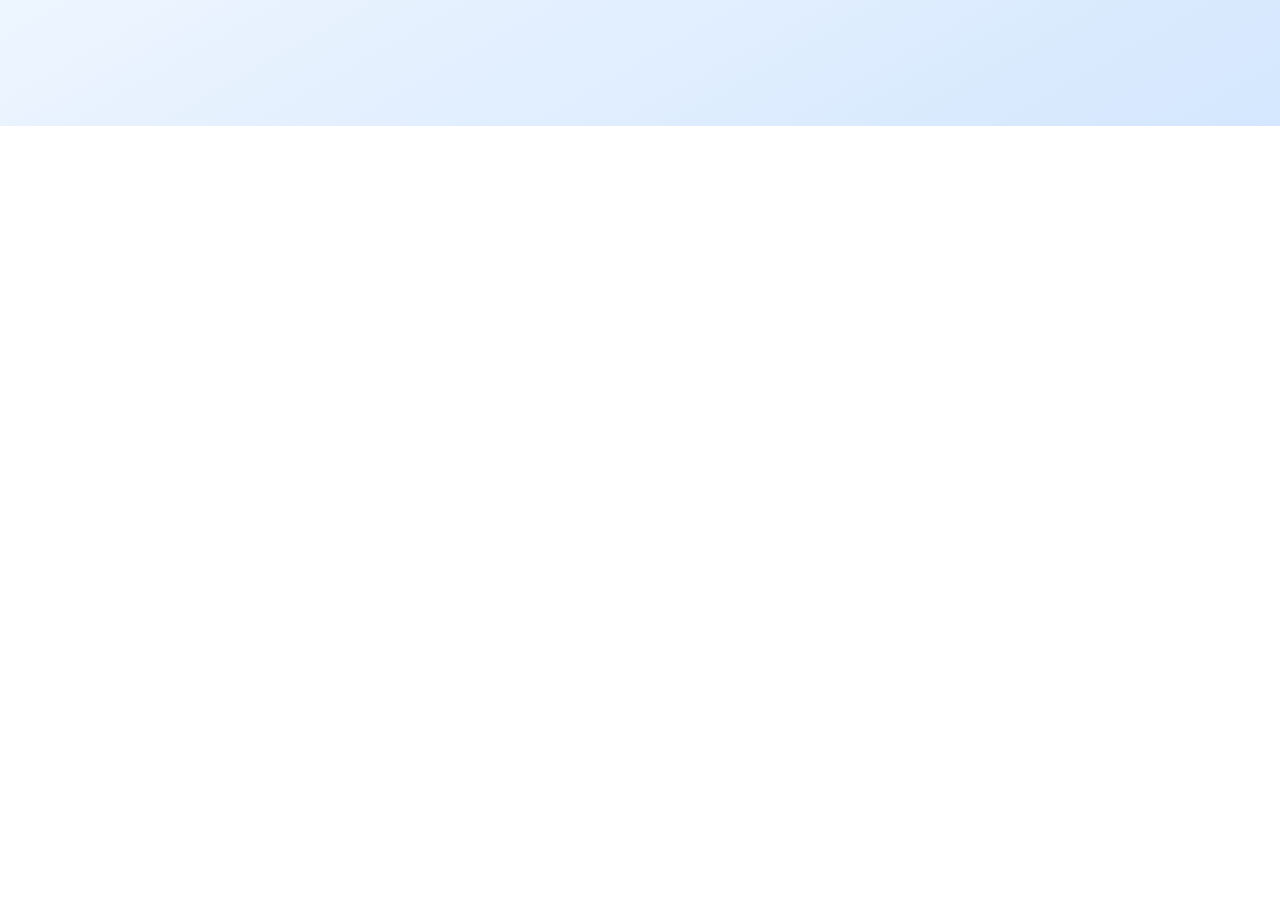
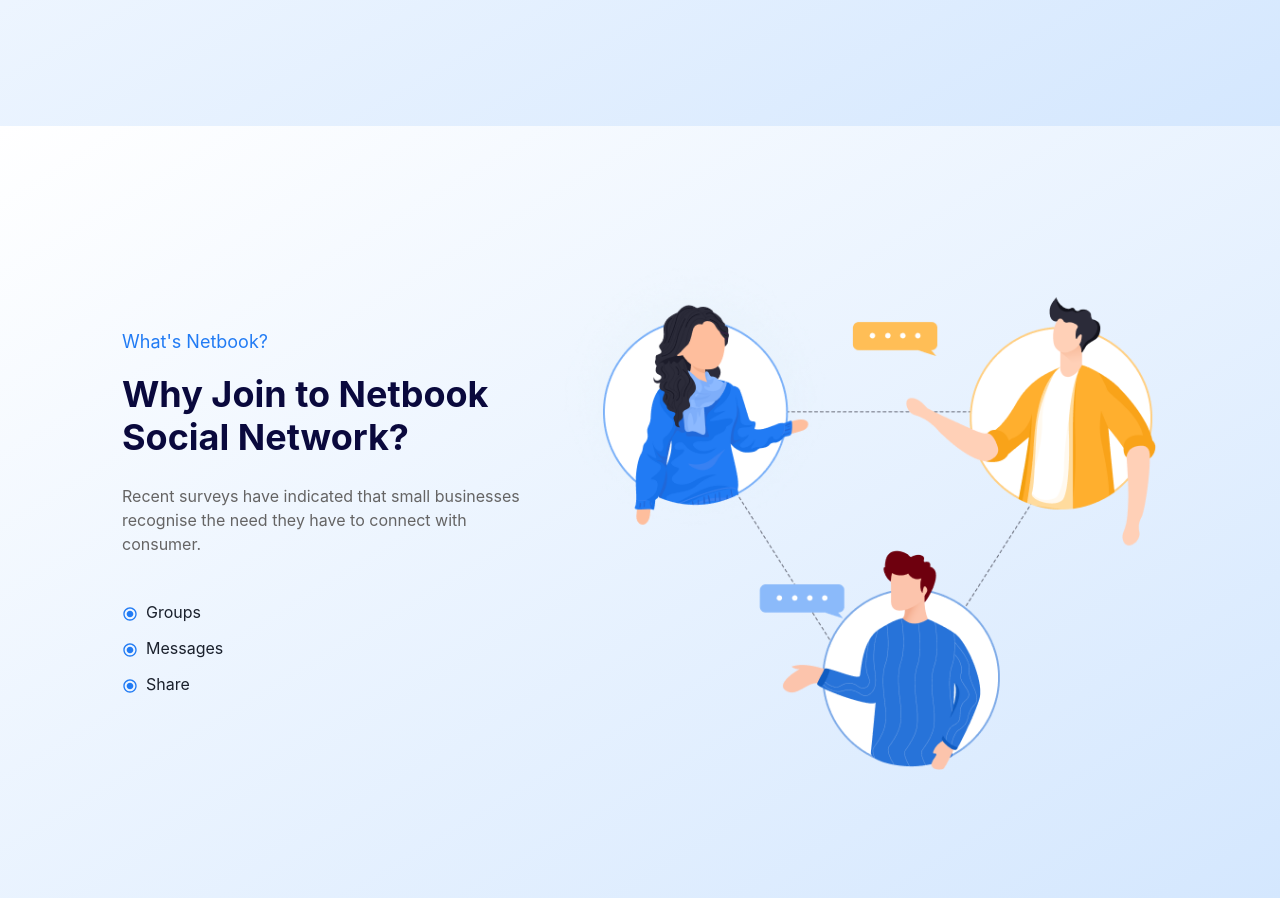
Before and after one commit to ricoputrap/landing-netbook, a Next.js app: page / in a window 1280 px wide. Shown: the part 602-1500 px from the top of the page. Before the commit the page ends 800 px from the top, so only its background shows below. Built offline with nearby package versions, Linux system fonts and the light colour scheme.

Commit message:
+T2 init the contents of section Reason in Home page

```diff
--- /dev/null
+++ b/components/atoms/ListItem.js
@@ -0,0 +1,14 @@
+import React from 'react'
+import { ListIcon, ListItem as ChakraListItem } from "@chakra-ui/react";
+import { MdRadioButtonChecked } from "react-icons/md"
+
+const ListItem = ({ children }) => {
+  return (
+    <ChakraListItem>
+      <ListIcon as={MdRadioButtonChecked} color="blue.primary" />
+      { children }
+    </ChakraListItem>
+  )
+}
+
+export default ListItem
--- /dev/null
+++ b/components/atoms/Typography.js
@@ -0,0 +1,19 @@
+import { Heading } from "@chakra-ui/react";
+import styled from "@emotion/styled";
+
+export const SectionTitle = styled(Heading)`
+  font-size: 36px;
+  color: var(--chakra-colors-black-1);
+  margin-top: 10px !important;
+`;
+
+export const SectionSubtitle = styled.p`
+  font-size: 18px;
+  color: var(--chakra-colors-blue-primary);
+`;
+
+export const SectionDescription = styled.p`
+  font-size: 16px;
+  color: var(--chakra-colors-gray-1);
+  margin-top: 16px !important;
+`;
--- /dev/null
+++ b/components/molecules/ReasonContents.js
@@ -0,0 +1,30 @@
+import { List, Stack } from '@chakra-ui/react'
+import React from 'react'
+import ListItem from '../atoms/ListItem'
+import { SectionDescription, SectionSubtitle, SectionTitle } from '../atoms/Typography'
+
+const ReasonContents = () => {
+  return (
+    <Stack>
+      <SectionSubtitle>
+        What&apos;s Netbook?
+      </SectionSubtitle>
+
+      <SectionTitle as="h2">
+        Why Join to Netbook Social Network?
+      </SectionTitle>
+
+      <SectionDescription>
+        Recent surveys have indicated that small businesses recognise the need they have to connect with consumer.
+      </SectionDescription>
+
+      <List spacing={3} marginTop="36px !important">
+        <ListItem>Groups</ListItem>
+        <ListItem>Messages</ListItem>
+        <ListItem>Share</ListItem>
+      </List>
+    </Stack>
+  )
+}
+
+export default ReasonContents
--- /dev/null
+++ b/components/organisms/Reason.js
@@ -0,0 +1,33 @@
+import { Box, Flex } from '@chakra-ui/react'
+import React from 'react'
+import { Section } from '../atoms/Section'
+import ReasonContents from '../molecules/ReasonContents'
+import HeroImage from "../../public/img/hero.png"
+import Image from 'next/image'
+
+const Reason = () => {
+  return (
+    <Section id="reason">
+      <Flex
+        padding={{ base: "40px", sm: "80px", md: "122px" }}
+        columnGap="20px"
+        justifyContent="space-between"
+        alignItems="center"
+      >
+        <Box flexBasis={{ base: "100%", lg: "40%" }}>
+          <ReasonContents />
+        </Box>
+
+        <Box
+          flexBasis={{ base: "0", lg: "60%" }}
+          display={{ base: "none", lg: "block" }}
+          textAlign="center"
+        >
+          <Image src={HeroImage} alt="hero-img" />
+        </Box>
+      </Flex>
+    </Section>
+  )
+}
+
+export default Reason
--- a/package.json
+++ b/package.json
@@ -15,7 +15,8 @@
     "framer-motion": "^7.2.1",
     "next": "12.2.5",
     "react": "18.2.0",
-    "react-dom": "18.2.0"
+    "react-dom": "18.2.0",
+    "react-icons": "^4.4.0"
   },
   "devDependencies": {
     "eslint": "8.22.0",
--- a/pages/_app.js
+++ b/pages/_app.js
@@ -6,6 +6,13 @@
     white: "#FFFFFF",
     blue: {
       "primary": "#217BF4",
+    },
+    black: {
+      "1": "#0A093D",
+      "2": "#171648"
+    },
+    gray: {
+      "1": "#656464"
     }
   }
 })
--- a/pages/index.js
+++ b/pages/index.js
@@ -1,5 +1,6 @@
 import Head from 'next/head'
 import Hero from '../components/organisms/Hero'
+import Reason from '../components/organisms/Reason'
 
 export default function Home() {
   return (
@@ -12,6 +13,7 @@
 
       <main>
         <Hero />
+        <Reason />
       </main>
 
       <footer>
```
Also changed, not shown: 1 other file (tests, documents, lock files or other folders).
